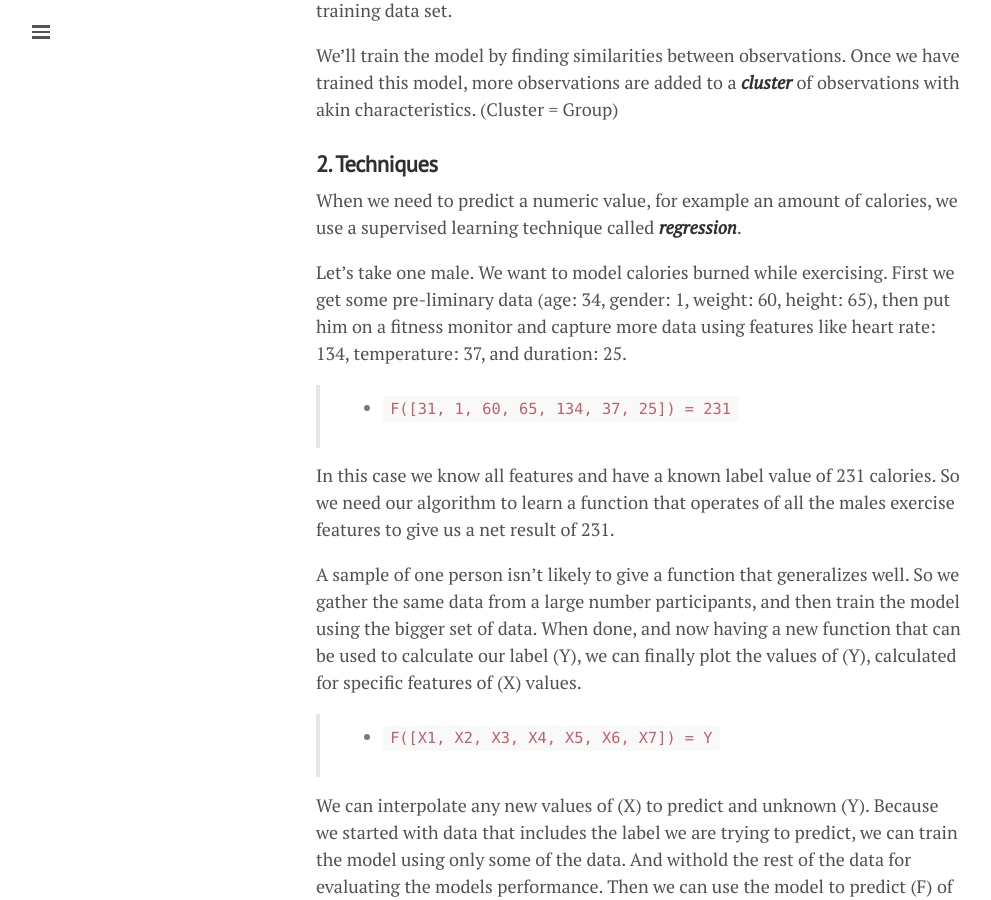
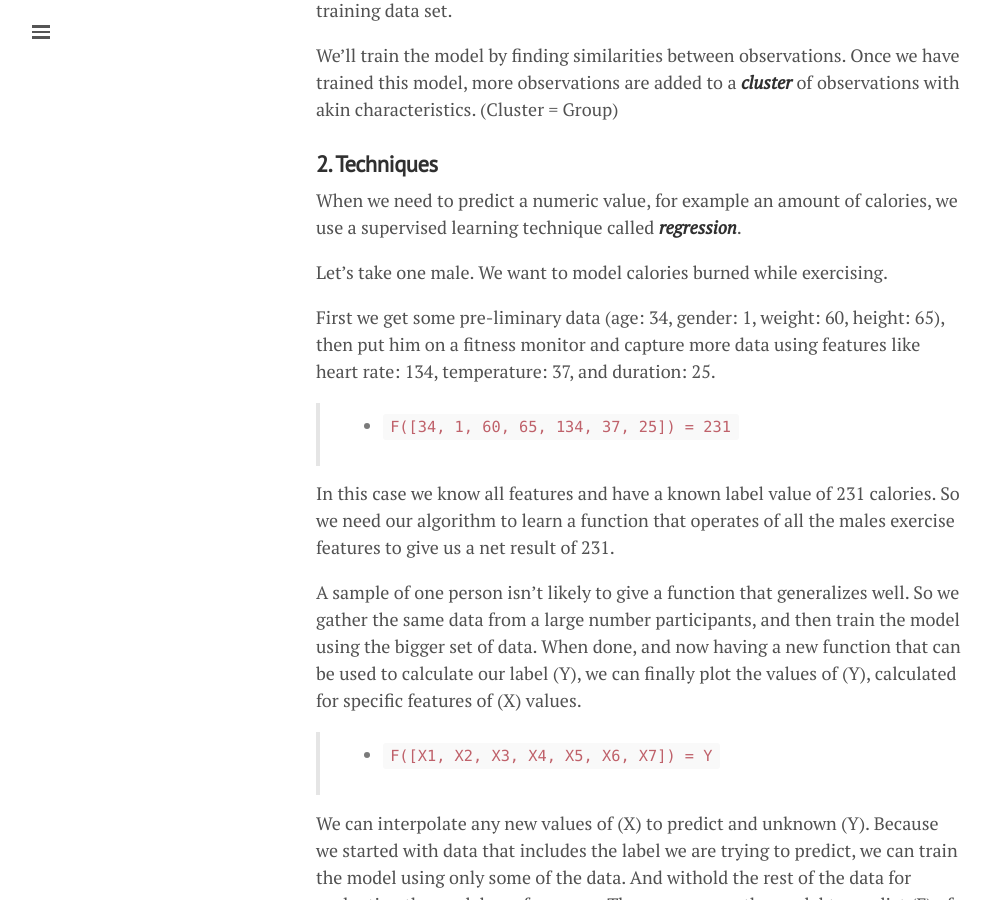
Before and after one commit to lgeurts/lgeurts.github.io, a Jekyll site: the page built from _posts/2018-06-29-artificial-intelligence-basics.md, in a window 1280 px wide and 900 px high, scrolled down 2546 px. Shown: the whole window, without its empty margins (0-991 px from the left). Built offline with Jekyll 4.4.1, drawn with Linux system fonts in a browser that asks for light colours; nearby versions of some CDN libraries.

Commit message:
Update 2018-06-29-artificial-intelligence-basics.md

```diff
--- a/_posts/2018-06-29-artificial-intelligence-basics.md
+++ b/_posts/2018-06-29-artificial-intelligence-basics.md
@@ -70,9 +70,11 @@ We'll train the model by finding similarities between observations. Once we have
 
 When we need to predict a numeric value, for example an amount of calories, we use a supervised learning technique called ***regression***.
 
-Let's take one male. We want to model calories burned while exercising. First we get some pre-liminary data (age: 34, gender: 1, weight: 60, height: 65), then put him on a fitness monitor and capture more data using features like heart rate: 134, temperature: 37,  and duration: 25.
+Let's take one male. We want to model calories burned while exercising.
 
-> * `F([31, 1, 60, 65, 134, 37, 25]) = 231`
+First we get some pre-liminary data (age: 34, gender: 1, weight: 60, height: 65), then put him on a fitness monitor and capture more data using features like heart rate: 134, temperature: 37,  and duration: 25.
+
+> * `F([34, 1, 60, 65, 134, 37, 25]) = 231`
 
 In this case we know all features and have a known label value of 231 calories. So we need our algorithm to learn a function that operates of all the males exercise features to give us a net result of 231.
 
```
